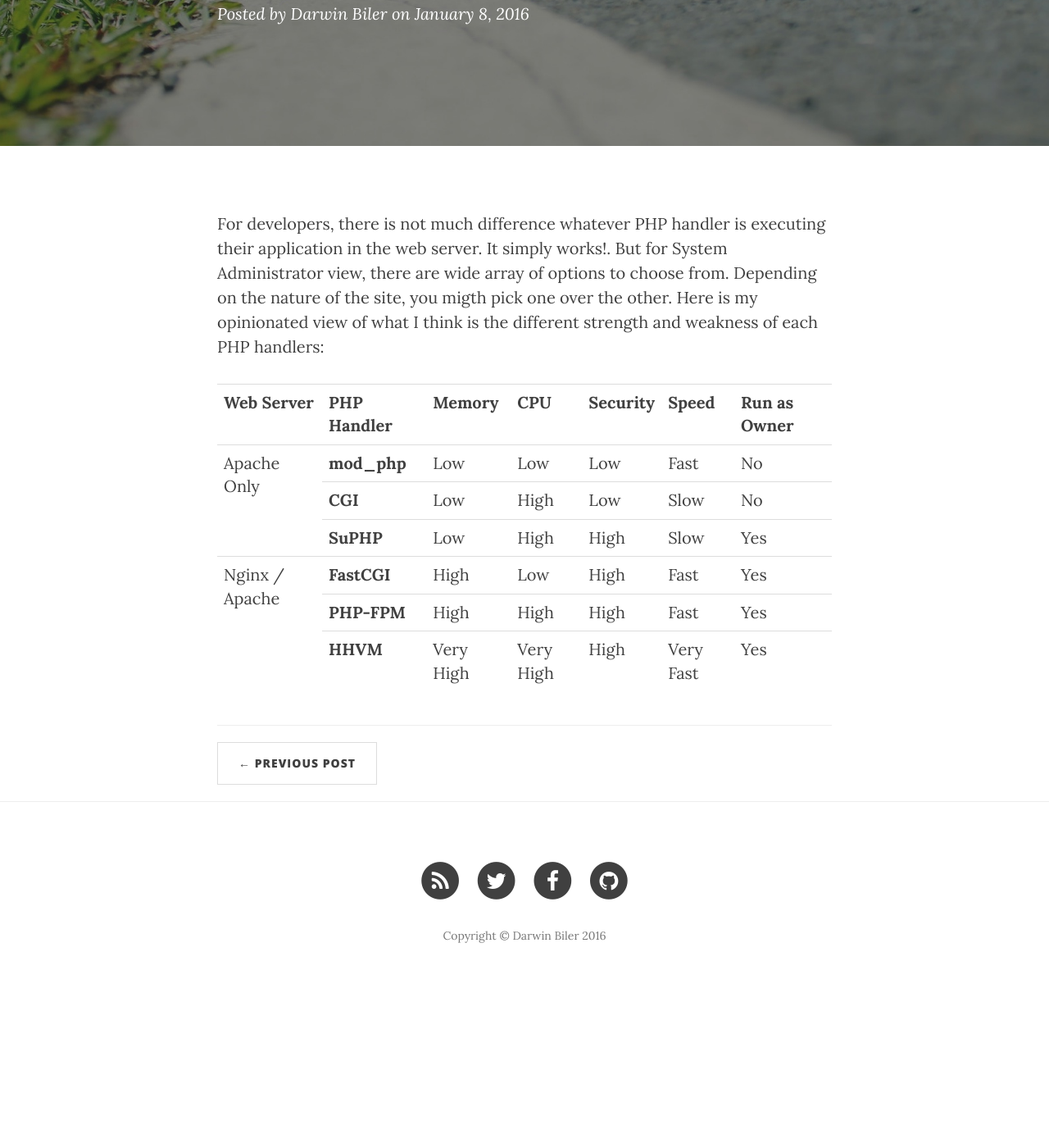
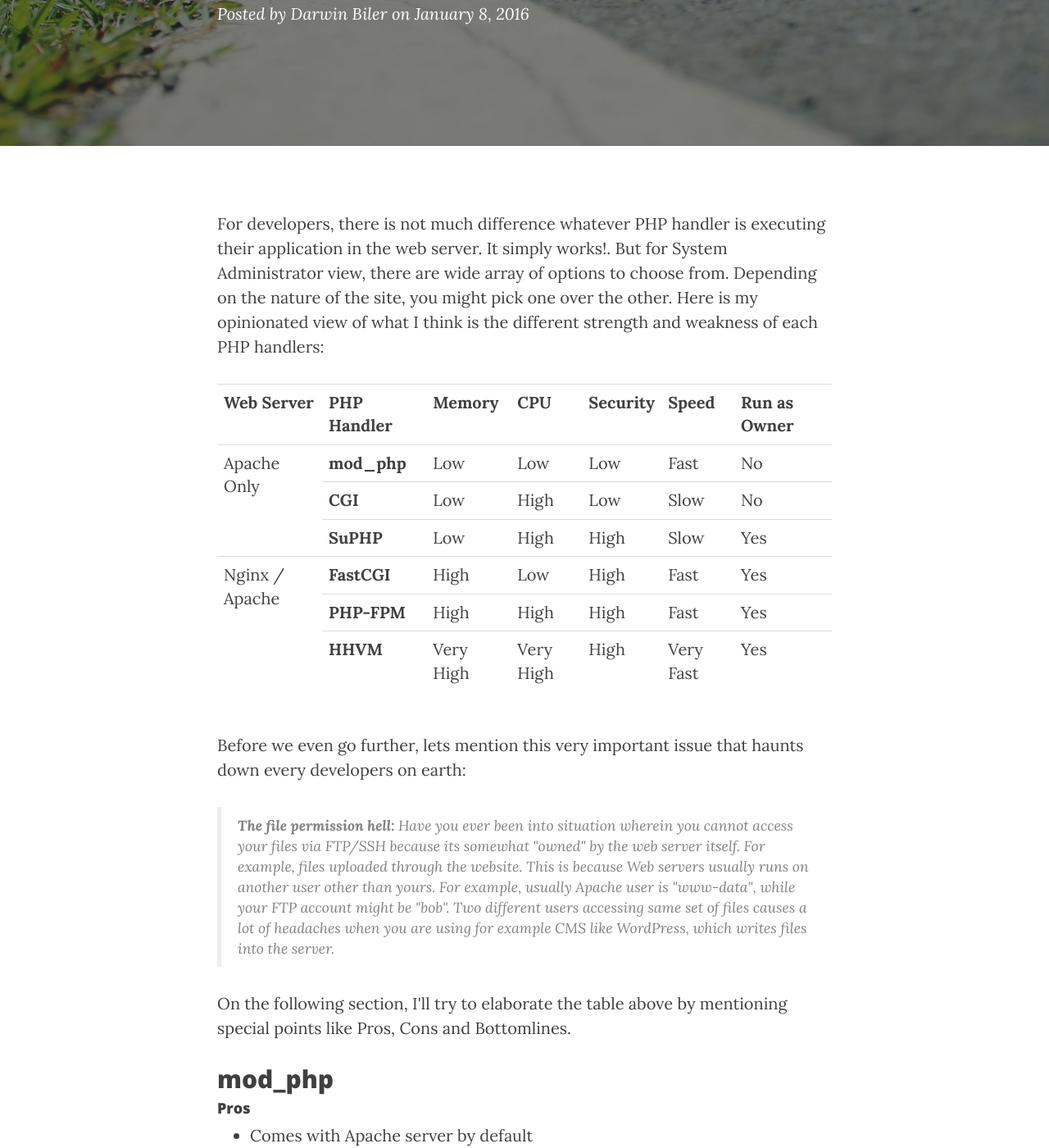
Before and after one commit to buonzz/buonzz.github.io, a Jekyll site: the page built from _posts/2016-01-08-different-ways-to-run-php-on-webserver.html, in a window 1280 px wide and 1400 px high, scrolled down 518 px. Shown: the whole window at 82% size. Built offline with Jekyll 4.4.1, drawn with Linux system fonts in a browser that asks for light colours; nearby versions of some CDN libraries; comment, search, counter and statistics services are not loaded; before the commit the page ends 1735 px from its top, so only the background shows below that; some of the changed text lies outside the part shown.

Commit message:
adjusted explanations

```diff
--- a/_posts/2016-01-08-different-ways-to-run-php-on-webserver.html
+++ b/_posts/2016-01-08-different-ways-to-run-php-on-webserver.html
@@ -10,7 +10,7 @@
 - devops
 ---
 
-<p>For developers, there is not much difference whatever PHP handler is executing their application in the web server. It simply works!. But for System Administrator view, there are wide array of options to choose from. Depending on the nature of the site, you migth pick one over the other. Here is my opinionated view of what I think is the different strength and weakness of each PHP handlers:</p>
+<p>For developers, there is not much difference whatever PHP handler is executing their application in the web server. It simply works!. But for System Administrator view, there are wide array of options to choose from. Depending on the nature of the site, you might pick one over the other. Here is my opinionated view of what I think is the different strength and weakness of each PHP handlers:</p>
 
 <table>
 	<tr>
@@ -73,3 +73,123 @@
 		<td> Yes </td>
 	</tr>
 </table>
+
+<p>Before we even go further, lets mention this very important issue that haunts down every developers on earth:</p>
+
+<blockquote>
+	<b>The file permission hell:</b> Have you ever been into situation wherein you cannot access your files via FTP/SSH because its somewhat "owned" by the web server itself. For example, files uploaded through the website. This is because Web servers usually runs on another user other than yours. For example, usually Apache user is "www-data", while your FTP account might be "bob". Two different users accessing same set of files causes a lot of headaches when you are using for example CMS like WordPress, which writes files into the server.
+</blockquote>
+
+<p>On the following section, I'll try to elaborate the table above by mentioning special points like Pros, Cons and Bottomlines.</p>
+
+<h2>mod_php</h2>
+
+<h4>Pros</h4>
+<ul>
+	<li>Comes with Apache server by default</li>
+	<li>Runs very fast since it runs in the same process as Apache itself</li>
+	<li>Low CPU and Memory requirement because of above</li>
+</ul>
+
+<h4>Cons</h4>
+<ul>
+	<li>Runs as the same user that your Apache user ( usually www-data)</li>
+	<li>File permission issues with CMS and FTP accounts</li>
+</ul>
+
+<h4>Bottomline</h4>
+<p>mod_php is ideal for situations where resources is very limited and security is not much of concern. For example running a web server for LAN connection in a very old computer with limited memory.</p>
+
+
+
+<h2>CGI</h2>
+
+<h4>Pros</h4>
+<ul>
+	<li>Has the ability to see the PHP as another user (through suexec)</li>
+</ul>
+
+<h4>Cons</h4>
+<ul>
+	<li>Not nearly as fast as mod_php</li>
+	<li>Requires more CPU time</li>
+</ul>
+
+<h4>Bottomline</h4>
+<p>While it is able to solve the file permission issues associated with mod_php, it does that though by sacrificing some speed.</p>
+
+
+<h2>suPHP</h2>
+
+<h4>Pros</h4>
+<ul>
+	<li>Has the ability to run the PHP scripts as another user</li>
+</ul>
+
+<h4>Cons</h4>
+<ul>
+	<li>requires more CPU and memory</li>
+	<li>Cannot use Opcode caching since it needs to process each file everytime</li>
+</ul>
+
+<h4>Bottomline</h4>
+<p>since the PHP  scripts is being run as a different user. Any vulnerability in the site can be restricted to only the files of your website thereby providing substantial security benefits particularly on servers that run multiple websites. This is great for multi-tenant hosting wherein you need to isolate each customers from each other.</p>
+
+
+<h2>FastCGI</h2>
+
+<h4>Pros</h4>
+<ul>
+	<li>offers the benefits of suPHP</li>
+	<li>allows use of Opcache</li>
+	<li>Fast because of caching strategy</li>
+</ul>
+
+<h4>Cons</h4>
+<ul>
+	<li>large memory usage</li>
+</ul>
+
+<h4>Bottomline</h4>
+<p>FastCGI speed comes with large memory usage. This might be significant when speed is important given that you had the money to feed it with memory.</p>
+
+
+<h2>PHP-FPM</h2>
+
+<h4>Pros</h4>
+<ul>
+	<li>Ability to "gracefully" stop and start PHP workers without losing any queries</li>
+	<li>Dynamic number of processes, depending on the load </li>
+	<li>Starting the workers with different uid/gid/chroot/environment and different php.ini options</li>
+</ul>
+
+<h4>Cons</h4>
+<ul>
+	<li>requires high CPU power and memory (thus more cost)</li>
+</ul>
+
+<h4>Bottomline</h4>
+<p>PHP-FPM might be ideal if you have a VPS or a dedicated server. In the shared hosting though, you can quickly ran out your quota, due to the large
+ memory and cpu consumption it would take compared to just plain apache+mod_php.</p>
+
+
+ <h2>HHVM</h2>
+
+<h4>Pros</h4>
+<ul>
+	<li>JIT compilation, making PHP behave like Java wherein it is compiled to bytecodes</li>
+	<li>Extremely fast</li>
+	<li>Comes with specialized debugger, tools and syntax</li>
+</ul>
+
+<h4>Cons</h4>
+<ul>
+	<li>requires high CPU power and memory (thus more cost)</li>
+	<li>being a new technology, has limited support for extensions and tools</li>
+</ul>
+
+<h4>Bottomline</h4>
+<p>HHVM is good for very high volume traffic wherein every millisecond matters. But unless you have some really good experience with rolling your own server, finding hosting provider that has enough experience with this technology might be a tough one.</p>
+
+
+<p>There it is, its crazy to think that behind the seemingly simple LAMP stack, there is tons of fuzzy things going on at the back. Depending on many factors, you might choose to shuffle any combination of this, given the use-case and situation you are currently in.</p>
```
